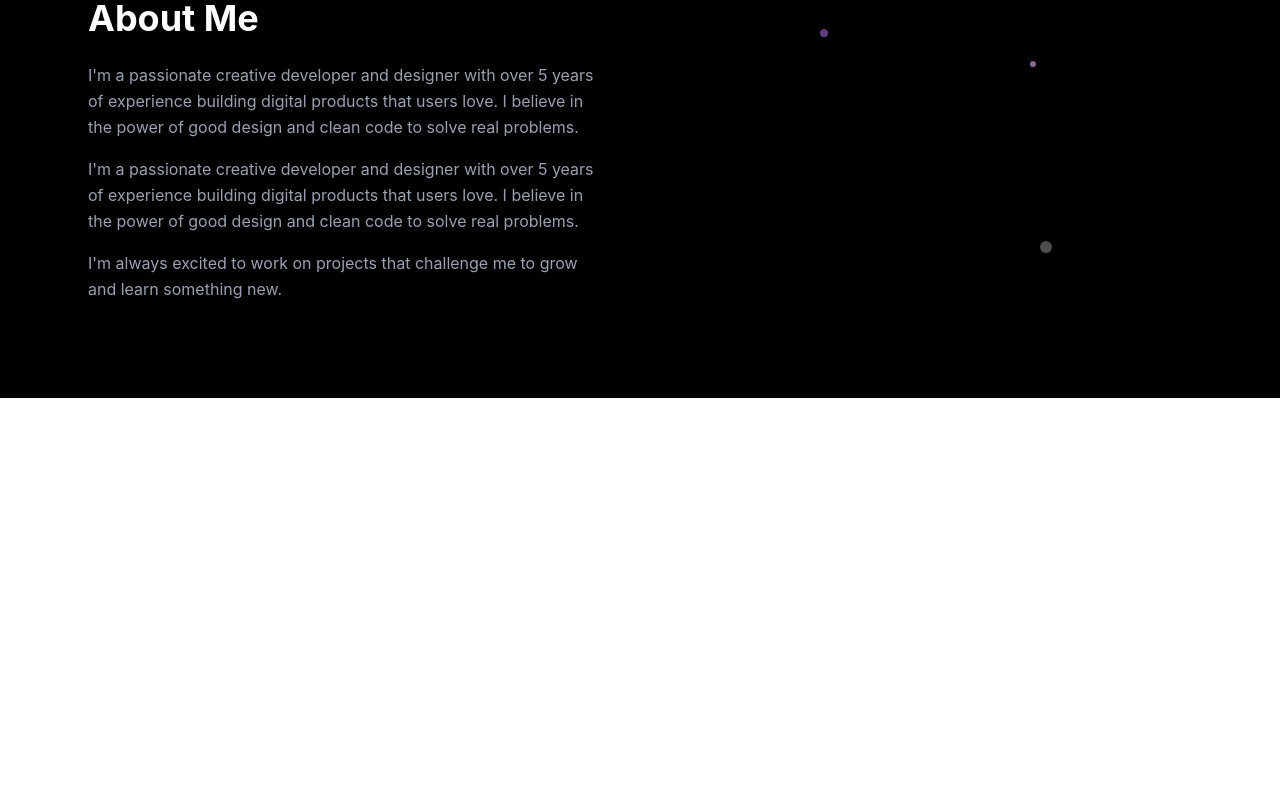
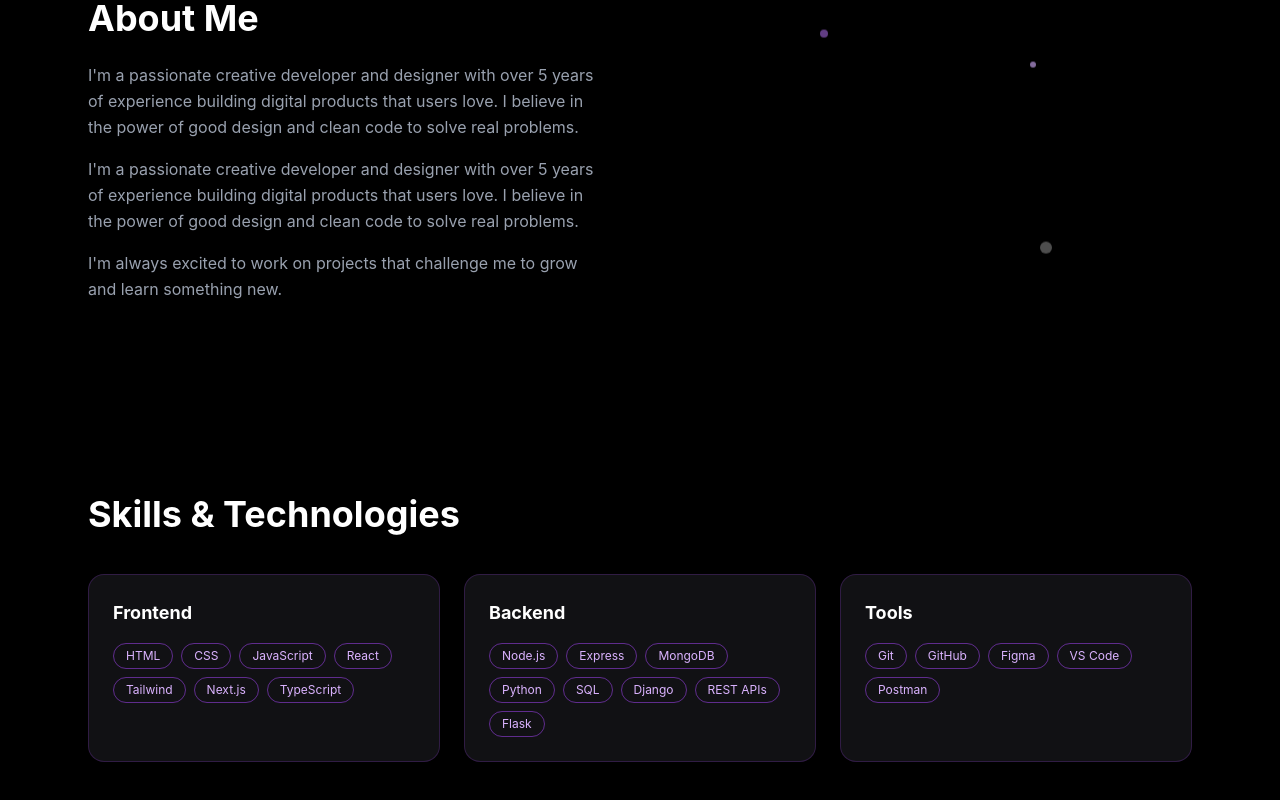
Before and after one commit to jerryjohnsoffl/portfolio, a React app: page / in a window 1280 px wide. Shown: the part 898-1698 px from the top of the page. Before the commit the page ends 1296 px from the top, so only its background shows below. Built offline with nearby package versions, Linux system fonts and the light colour scheme; the HTML template or start-up script is replaced by a standard one.

Commit message:
Skills added

```diff
--- a/src/App.jsx
+++ b/src/App.jsx
@@ -6,6 +6,7 @@ import './App.css'
 import Navbar from './components/Navbar'
 import Hero from './Hero/Hero'
 import About from './About/About'
+import Skills from './Skills/Skills'
 
 function App() {
   const [count, setCount] = useState(0)
@@ -16,6 +17,7 @@ function App() {
         <Navbar />
         <Hero />
         <About />
+        <Skills />
       </div>
     </>
   )
--- /dev/null
+++ b/src/Skills/Skills.jsx
@@ -0,0 +1,54 @@
+import React from 'react'
+
+const skillsData = [
+  {
+    title: 'Frontend',
+    skills: ['HTML', 'CSS', 'JavaScript', 'React', 'Tailwind', 'Next.js', 'TypeScript'],
+  },
+  {
+    title: 'Backend',
+    skills: ['Node.js', 'Express', 'MongoDB', 'Python', 'SQL', 'Django', 'REST APIs', 'Flask'],
+  },
+  {
+    title: 'Tools',
+    skills: ['Git', 'GitHub', 'Figma', 'VS Code', 'Postman'],
+  },
+]
+
+const Skills = () => {
+  return (
+    <section
+    id="skills"
+    className="scroll-mt-24 px-4 sm:px-6 py-16 sm:py-24 max-w-6xl mx-auto"
+    >
+        <h2 className="text-3xl sm:text-4xl font-bold text-white mb-10 opacity-0 animate-fade-up">
+            Skills & Technologies
+        </h2>
+        <div className="grid grid-cols-1 sm:grid-cols-2 md:grid-cols-3 gap-6">
+            {skillsData.map((card, index) => (
+                <div
+                key={index}
+                className="bg-[#111114] border border-purple-500/20 rounded-2xl p-6 opacity-0 animate-fade-up"
+                style={{ animationDelay: `${index * 0.15}s` }}
+                >
+                    <h3 className="text-white font-bold text-lg mb-4">
+                        {card.title}
+                    </h3>
+                    <div className="flex flex-wrap gap-2">
+                        {card.skills.map((skill) => (
+                            <span
+                            key={skill}
+                            className="border border-purple-500/50 text-purple-300 text-xs px-3 py-1 rounded-full"
+                            >
+                                {skill}
+                            </span>
+                        ))}
+                    </div>
+                </div>
+            ))}
+        </div>
+    </section>
+  )
+}
+
+export default Skills
--- a/src/components/Navbar.jsx
+++ b/src/components/Navbar.jsx
@@ -5,8 +5,8 @@ const links = [
     { name: 'Home', href: '#home' },
     { name: 'About', href: '#about' },
     { name: 'Skills', href: '#skills' },
+    { name: 'Education', href: '#education' },
     { name: 'Projects', href: '#projects' },
-    { name: 'Education', href: '#education' },
     { name: 'Contact', href: '#contact' },
 ]
 
```
